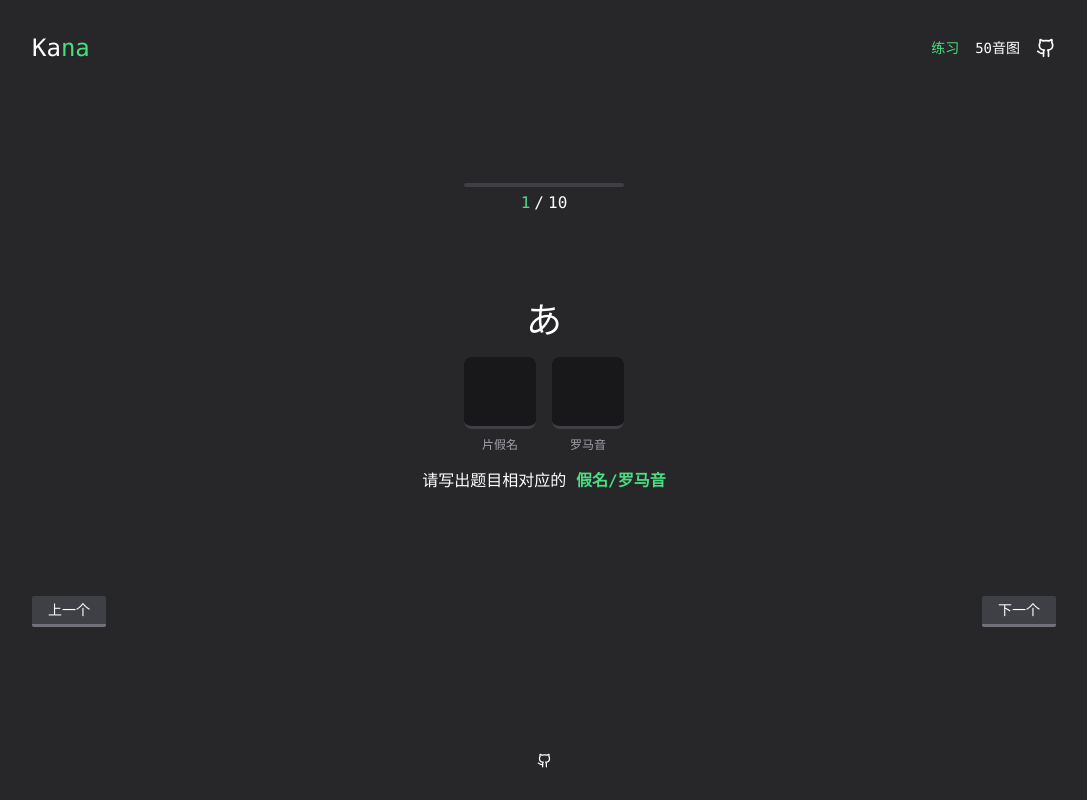
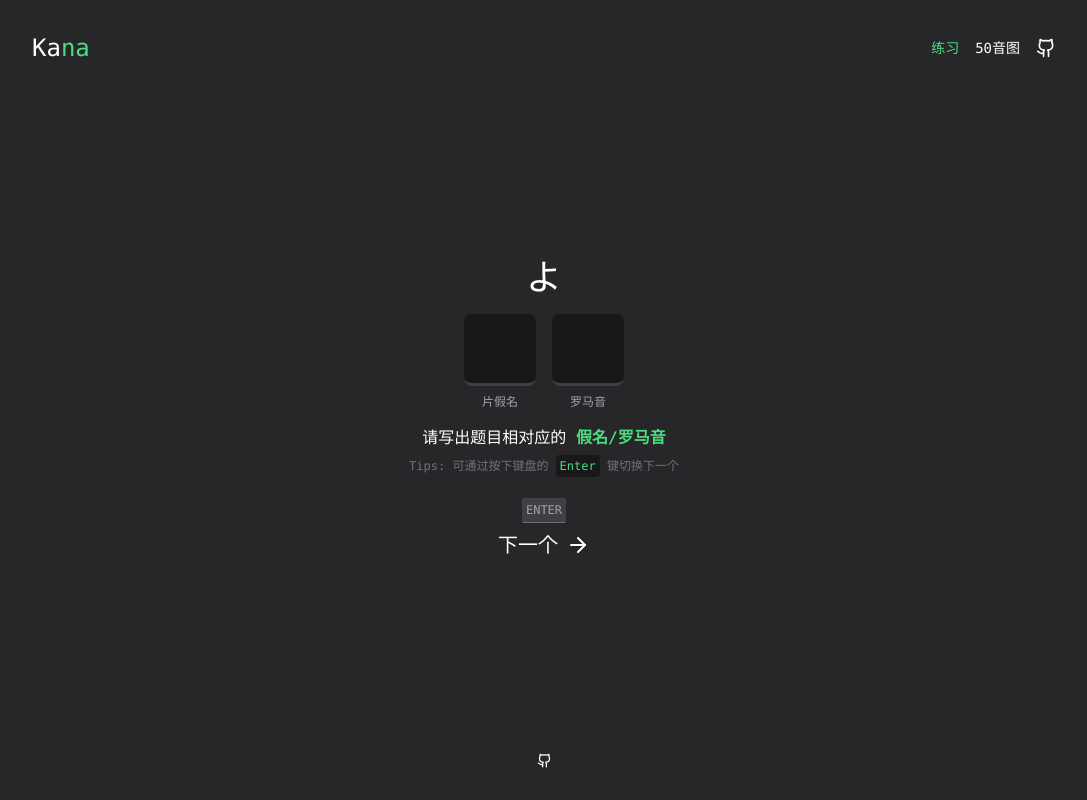
Before and after one commit to luhaifeng666/kana-playground, a Vue app: page /playground in a window 1280 px wide. Shown: the whole page, without its empty margins (96-1183 px from the left). Built offline with nearby package versions, Linux system fonts and the light colour scheme.

Commit message:
feat: 基本练习功能完成

```diff
--- a/src/assets/main.css
+++ b/src/assets/main.css
@@ -0,0 +1,15 @@
+.text_error { color: #dc2626; border-color: #dc2626; }
+.text_right { color: #34d399; border-color: #34d399; }
+
+.shake {
+  transform: translateX(0);
+  animation: shake .3s ease forwards;
+}
+
+@keyframes shake {
+  0% { transform: translateX(0); }
+  20% { transform: translateX(-3px); }
+  40% { transform: translateX(3px); }
+  60% { transform: translateX(-3px); }
+  100% { transform: translateX(0); }
+}
--- a/src/constants/index.ts
+++ b/src/constants/index.ts
@@ -2,7 +2,7 @@
  * @Author: haifeng.lu haifeng.lu@ly.com
  * @Date: 2023-02-21 16:08:49
  * @LastEditors: haifeng.lu
- * @LastEditTime: 2023-02-21 18:37:41
+ * @LastEditTime: 2023-02-22 11:32:02
  * @Description:
  */
 
@@ -14,7 +14,7 @@ export const MENU_ITEMS = [
 ]
 
 interface Kana {
-  uperCase: string
+  upperCase: string
   lowerCase: string
   roma: Array<string> | string
 }
@@ -45,7 +45,7 @@ const kanaGenerator = (lower:string, upper:string, roma:string, splitor = '') =>
   const upperList = upper.split(splitor)
   const romaList = roma.split(',')
   return [...res, {
-    uperCase: upperList[index],
+    upperCase: upperList[index],
     lowerCase: item,
     roma: romaList[index].includes('/') ? romaList[index].split('/') : romaList[index]
   }]
--- a/src/views/PlaygroundView.vue
+++ b/src/views/PlaygroundView.vue
@@ -2,70 +2,180 @@
  * @Author: luhaifeng666 youzui@hotmail.com
  * @Date: 2023-02-21 11:21:46
  * @LastEditors: haifeng.lu
- * @LastEditTime: 2023-02-21 20:03:24
+ * @LastEditTime: 2023-02-22 15:19:48
  * @Description:
 -->
 <template>
   <!-- 进度条 -->
-  <div class="text-white">
+  <div class="text-white" v-if="processVisible">
     <div class="w-40 relative mb-1 p_progress">
-      <div :class="`bg-green-400 h-2 absolute -top-0.5 left-0 rounded w-${currentIndex + 1}/${count}`"></div>
+      <div class="bg-green-400 h-2 absolute -top-0.5 left-0 rounded" :style="processWidth"></div>
     </div>
     <p class="text-center">
       <span class="text-green-400">{{ currentIndex + 1 }}</span><span class="mx-1">/</span><span>{{ count }}</span>
     </p>
   </div>
+
   <!-- 题目 -->
   <div class="flex items-center justify-center flex-col">
-    <p class="text-white text-4xl">{{ randomKanas[currentIndex].lowerCase }}</p>
+    <p class="text-white text-4xl">{{ currentKana.lowerCase }}</p>
     <!-- 输入框 -->
     <div class="my-4 flex items-center justify-center">
+      <div class="w-30 -mt-4 text-center text-white hover:text-green-400 cursor-pointer transform transition hover:-translate-x-1" v-if="processVisible">
+        <ChevronLeft :size="40"/>
+      </div>
+
       <div class="w-18 mr-4">
-        <input maxlength="3" type="text" class="w-full h-18 rounded-lg bg-zinc-900 outline-none text-center text-white text-xl mb-2 border-b-3 border-b-zinc-700" />
-        <p class="text-xs text-zinc-400 text-center">片假名</p>
+        <input
+          v-model="firstAnswer"
+          maxlength="3"
+          type="text"
+          autofocus
+          ref="firstAnswerInput"
+          lang="fr"
+          class="w-full h-18 rounded-lg bg-zinc-900 outline-none text-center text-white text-xl mb-2 border-b-3 border-b-zinc-700"
+          :class="`${!!firstAnswer && `text_${firstIsRight ? 'right' : 'error'}`} ${ firstShake ? 'shake' : '' }`"
+        />
+        <p class="text-xs text-zinc-400 text-center select-none">片假名</p>
       </div>
+
       <div class="w-18">
-        <input maxlength="3" type="text" class="w-full h-18 rounded-lg bg-zinc-900 outline-none text-center text-white text-xl mb-2 border-b-3 border-b-zinc-700" />
-        <p class="text-xs text-zinc-400 text-center">罗马音</p>
+        <input
+          v-model="secondAnswer"
+          maxlength="3"
+          type="text"
+          class="w-full h-18 rounded-lg bg-zinc-900 outline-none text-center text-white text-xl mb-2 border-b-3 border-b-zinc-700"
+          :class="`${!!secondAnswer && `text_${secondIsRight ? 'right' : 'error'}`} ${ secondShake ? 'shake' : '' }`"
+        />
+        <p class="text-xs text-zinc-400 text-center select-none">罗马音</p>
+      </div>
+
+      <div class="w-30 -mt-4 text-center text-white hover:text-green-400 cursor-pointer transform transition hover:translate-x-1" v-if="processVisible" @click="handleNext">
+        <ChevronRight :size="40"/>
       </div>
     </div>
-    <p class="text-white mb-4">请写出题目相对应的 <strong class="text-green-400">假名/罗马音</strong></p>
+    <p class="text-white select-none">请写出题目相对应的 <strong class="text-green-400">假名/罗马音</strong></p>
+    <p class="text-zinc-500 text-xs mt-2 mb-6">Tips: 可通过按下键盘的 <span class="rounded p-1 bg-zinc-900 text-green-400 text-xs">Enter</span> 键切换下一个</p>
+
+    <template v-if="!processVisible">
+      <div class="flex items-center justify-center flex-col cursor-pointer" @click="handleNext">
+        <span class="text-zinc-400 text-xs mb-2 border-b-1 border-b-zinc-500 bg-zinc-700 p-1 rounded-sm">ENTER</span>
+        <p class="text-xl text-white text-center select-none flex items-center justify-center hover:text-green-400">下一个 <ArrowRight class="ml-2" /></p>
+      </div>
+    </template>
   </div>
+
   <!-- 前后选择 -->
-  <div class="w-full flex justify-between items-center">
-    <button class="text-white text-sm mb-2 border-b-3 border-b-zinc-500 bg-zinc-700 px-4 py-1 rounded-sm">上一个</button>
-    <button class="text-white text-sm mb-2 border-b-3 border-b-zinc-500 bg-zinc-700 px-4 py-1 rounded-sm">下一个</button>
-  </div>
+  <!-- <div class="w-full flex justify-between items-center">
+    <button v-show="!!currentIndex" class="text-zinc-400 text-sm mb-2 border-b-3 border-b-zinc-500 bg-zinc-700 px-4 py-1 rounded-sm hover:bg-green-400 hover:text-white transition cursor-pointer transform hover:scale-100 hover:-translate-y-1">上一个</button>
+    <button v-show="currentIndex < randomKanas.length - 1" @click="handleNext" class="text-zinc-400 text-sm mb-2 border-b-3 border-b-zinc-500 bg-zinc-700 px-4 py-1 rounded-sm hover:bg-green-400 hover:text-white transition cursor-pointer transform hover:scale-100 hover:-translate-y-1">下一个</button>
+  </div> -->
 </template>
 
 <script lang="ts" setup>
-import { computed, ref } from 'vue'
+import { computed, ref, onBeforeMount, onBeforeUnmount } from 'vue'
 import type { Ref } from 'vue'
 import dayjs from 'dayjs'
+import { ChevronLeft, ChevronRight, ArrowRight } from 'lucide-vue-next'
 import { KANA, DULL, AO, AO_DULL } from '@/constants'
 
-console.table(KANA)
-console.table(DULL)
-console.table(AO)
-console.table(AO_DULL)
+onBeforeMount(() => {
+  //  初始化 currentIndex 的值
+  if (!processVisible.value) {
+    currentIndex.value = getRandomNum(kanas.length)
+  }
+  // 添加键盘监听事件
+  document.addEventListener('keydown', handleKeyDown)
+})
+
+onBeforeUnmount(() => {
+  //  卸载监听事件
+  document.removeEventListener('keydown', handleKeyDown)
+})
 
 //  定义抽取的个数
-const count:Ref<number> = ref(10)
-//  TODO: 计时
-const startTime = dayjs()
+const count:Ref<number> = ref(0)
 //  所有的假名
 const kanas = [...KANA, ...DULL, ...AO, ...AO_DULL]
 //  当前是第几个
 const currentIndex: Ref<number> = ref(0)
+//  是否点击
+//  第一个答案
+const firstAnswer: Ref<string> = ref('')
+const firstAnswerInput: Ref<HTMLInputElement | null> = ref(null)
+//  第二个答案
+const secondAnswer: Ref<string> = ref('')
+//  shake
+const firstShake = ref(false)
+const secondShake = ref(false)
+//  TODO: 计时
+const startTime = dayjs()
+/**
+ * TODO 模式设定 设置当前模式
+ * havefun 练习模式
+ * challenge 挑战模式
+ */
+const mode: Ref<string> = ref('havefun')
+
 //  随机抽取
 const randomKanas = computed(() => {
-  // const kanaMap = new WeakMap()
-  // const total = kanas.length
-  // for (let i = 0; i < count.value; i++) {
+  if (count.value) {
+    const map = new Map()
+    let i = 0
+    while ( i < count.value ) {
+      const indexNum = getRandomNum(count.value)
+      if (!map.has(indexNum)) {
+        map.set(indexNum, indexNum)
+        i++
+      }
+    }
+    return Array.from(new Set(map)).map(keys => kanas[keys[0]])
+  }
+  return []
+})
+// 计算进度条的宽度
+const processWidth = computed(() => ({
+  width: `${(currentIndex.value + 1) / count.value * 100}%`
+}))
+// 是否显示进度条
+const processVisible = computed(() => mode.value !== 'havefun')
+//  当前显示的假名题目
+const currentKana = computed(() => (processVisible.value ? randomKanas.value : kanas)[currentIndex.value])
+//  验证答案是否正确
+const firstIsRight = computed(() => {
+  const { upperCase } = currentKana.value
+  return firstAnswer.value === upperCase
+})
+const secondIsRight = computed(() => {
+  const { roma } = currentKana.value
+  return typeof(roma) === 'string' ? secondAnswer.value === roma : roma.includes(secondAnswer.value)
+})
+const answerValidation = computed(() => firstIsRight.value && secondIsRight.value)
 
-  // }
-  return kanas
-})
+//  下一个
+const handleNext = () => {
+  // 校验
+  if (answerValidation.value) {
+    // 清空输入框
+    firstAnswer.value = secondAnswer.value = ''
+    // 第一个输入框focus
+    firstAnswerInput.value && firstAnswerInput.value.focus()
+    currentIndex.value = processVisible.value ? currentIndex.value + 1 : getRandomNum(kanas.length)
+  } else {
+    firstShake.value = !firstIsRight.value
+    secondShake.value = !secondIsRight.value
+    const timer = setTimeout(() => {
+      firstShake.value = secondShake.value = false
+      clearTimeout(timer)
+    }, 300)
+  }
+}
+// 获取随机数
+const getRandomNum = (baseNum: number): number => Math.ceil(Math.random() * baseNum)
+// 监听 enter 按键事件
+const handleKeyDown = (e: KeyboardEvent) => {
+  if (e && e.keyCode === 13) handleNext()
+}
 </script>
 
 <!-- TODO 改成windi的形式 -->
```
